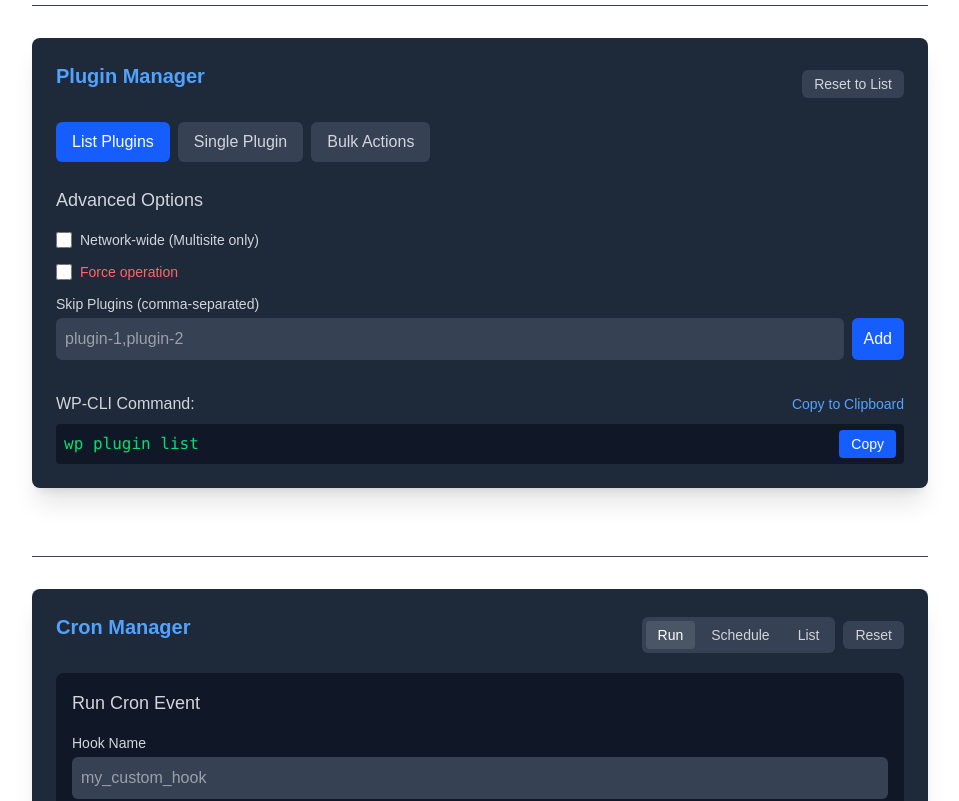
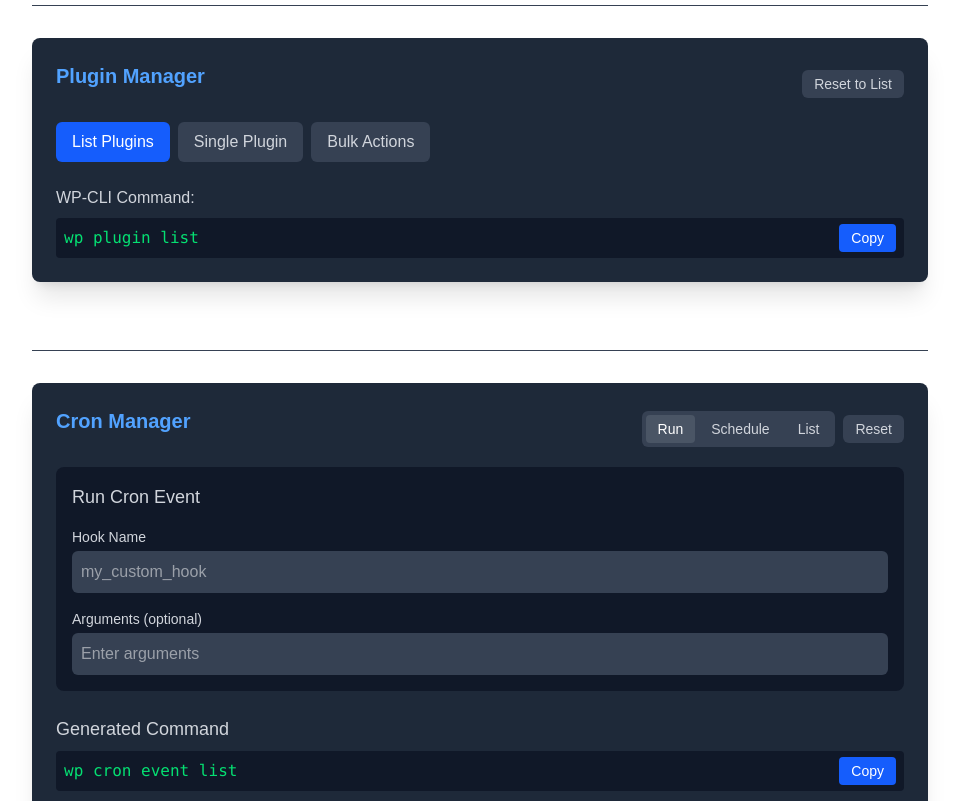
Before and after one commit to siko001/code-snippets, a Next.js app: page /wordpress in a window 1280 px wide. Shown: the part 2220-3021 px from the top of the page, without its empty margins (160-1119 px from the left). Built offline with nearby package versions, Linux system fonts and the light colour scheme.

Commit message:
Functional fixes

```diff
--- a/src/app/components/wordpress/PluginManager.jsx
+++ b/src/app/components/wordpress/PluginManager.jsx
@@ -159,7 +159,7 @@
                     <button
                         type="button"
                         onClick={() => setFormData(prev => ({ ...prev, view: 'list' }))}
-                        className={`px-4 py-2  rounded-md ${
+                        className={`px-4 py-2 rounded-md ${
                             formData.view === 'list'
                                 ? 'bg-blue-600 text-white'
                                 : 'bg-gray-700 cursor-pointer text-gray-300 hover:bg-gray-600'
@@ -331,105 +331,94 @@
                     </div>
                 </div>
 
-                {/* Advanced Options */}
-                <div className="space-y-4">
-                    <h4 className="text-lg font-medium text-gray-300">Advanced Options</h4>
-
-                    <div className="space-y-3">
-                        <div className="flex items-center">
+                {/* Options - Only show when in bulk actions view */}
+                {formData.view === 'bulk' && (
+                    <div className="space-y-4 mt-6">
+                        <div className="flex flex-col md:flex-row md:items-center gap-4">
+                            <div className="flex-1">
+                                <label className="flex items-center space-x-2">
                                     <input
                                         type="checkbox"
-                                id="networkWide"
                                         name="networkWide"
                                         checked={formData.networkWide}
                                         onChange={handleChange}
-                                className="h-4 w-4 text-blue-600 rounded border-gray-600 focus:ring-blue-500"
+                                        className="rounded border-gray-600 bg-gray-700 text-blue-500 focus:ring-blue-500"
                                     />
-                            <label htmlFor="networkWide" className="ml-2 text-sm text-gray-300">
-                                Network-wide (Multisite only)
+                                    <span className="text-sm text-gray-300">Network Wide (Multisite)</span>
                                 </label>
                             </div>
-
-                        <div className="flex items-center">
+                            <div className="flex-1">
+                                <label className="flex items-center space-x-2">
                                     <input
                                         type="checkbox"
-                                id="force"
                                         name="force"
                                         checked={formData.force}
                                         onChange={handleChange}
-                                className="h-4 w-4 text-red-600 rounded border-red-500 focus:ring-red-500"
+                                        className="rounded border-gray-600 bg-gray-700 text-blue-500 focus:ring-blue-500"
                                     />
-                            <label htmlFor="force" className="ml-2 text-sm text-red-400">
-                                Force operation
+                                    <span className="text-sm text-gray-300">Force</span>
                                 </label>
+                            </div>
                         </div>
 
                         <div>
                             <label className="block text-sm font-medium text-gray-300 mb-1">
-                                Skip Plugins (comma-separated)
+                                Skip Plugins (comma separated)
                             </label>
                             <div className="flex gap-2">
                                 <input
                                     type="text"
+                                    name="skipPluginsInput"
                                     value={formData.skipPluginsInput}
-                                    onChange={(e) => setFormData(prev => ({
-                                        ...prev,
-                                        skipPluginsInput: e.target.value
-                                    }))}
+                                    onChange={handleChange}
                                     onKeyDown={(e) => {
-                                        if (e.key === 'Enter' || e.key === ',') {
+                                        if (e.key === 'Enter' && formData.skipPluginsInput) {
                                             e.preventDefault();
                                             addSkipPlugin(formData.skipPluginsInput);
                                         }
                                     }}
                                     className="flex-1 p-2 border border-gray-600 rounded-md bg-gray-700 text-white"
-                                    placeholder="plugin-1,plugin-2"
+                                    placeholder="plugin-folder/plugin-file.php"
                                 />
                                 <button
                                     type="button"
-                                    onClick={() => addSkipPlugin(formData.skipPluginsInput)}
-                                    className="px-3 bg-blue-600 hover:bg-blue-700 text-white cursor-pointer rounded-md"
+                                    onClick={() => formData.skipPluginsInput && addSkipPlugin(formData.skipPluginsInput)}
+                                    className="px-3 py-1 bg-blue-600 hover:bg-blue-700 text-white rounded-md"
                                 >
                                     Add
                                 </button>
                             </div>
+                            {formData.skipPlugins.length > 0 && (
                                 <div className="mt-2 flex flex-wrap gap-2">
                                     {formData.skipPlugins.map(plugin => (
                                         <span
                                             key={plugin}
-                                        className="inline-flex items-center px-2.5 py-0.5 rounded-full text-xs font-medium bg-gray-700 text-gray-200"
+                                            className="inline-flex items-center px-2.5 py-0.5 rounded-full text-xs font-medium bg-blue-900 text-blue-100"
                                         >
                                             {plugin}
                                             <button
                                                 type="button"
                                                 onClick={() => removeSkipPlugin(plugin)}
-                                            className="ml-1.5 inline-flex items-center justify-center w-4 h-4 text-gray-400 hover:text-white"
+                                                className="ml-1.5 inline-flex items-center justify-center h-4 w-4 rounded-full text-blue-400 hover:bg-blue-800 hover:text-blue-200"
                                             >
                                                 ×
                                             </button>
                                         </span>
                                     ))}
                                 </div>
+                            )}
                         </div>
                     </div>
-                </div>
+                )}
 
                 {/* Generated Command */}
                 <div className="mt-6">
-                    <div className="flex justify-between items-center mb-2">
-                        <h4 className="text-md font-medium text-gray-300">WP-CLI Command:</h4>
-                        <button
-                            type="button"
-                            onClick={() => {
-                                navigator.clipboard.writeText(command);
-                                // Optional: Add a toast or visual feedback here
-                            }}
-                            className="text-sm text-blue-400 hover:text-blue-300"
-                        >
-                            Copy to Clipboard
-                        </button>
-                    </div>
-                    <CodeSnippet code={command} language="bash" />
+                    <h4 className="text-md font-medium text-gray-300 mb-2">WP-CLI Command:</h4>
+                    <CodeSnippet
+                        code={command}
+                        language="bash"
+                        className="mt-2"
+                    />
                 </div>
             </div>
         </div>
```
Lines whose indentation alone changed are shown as unchanged.
